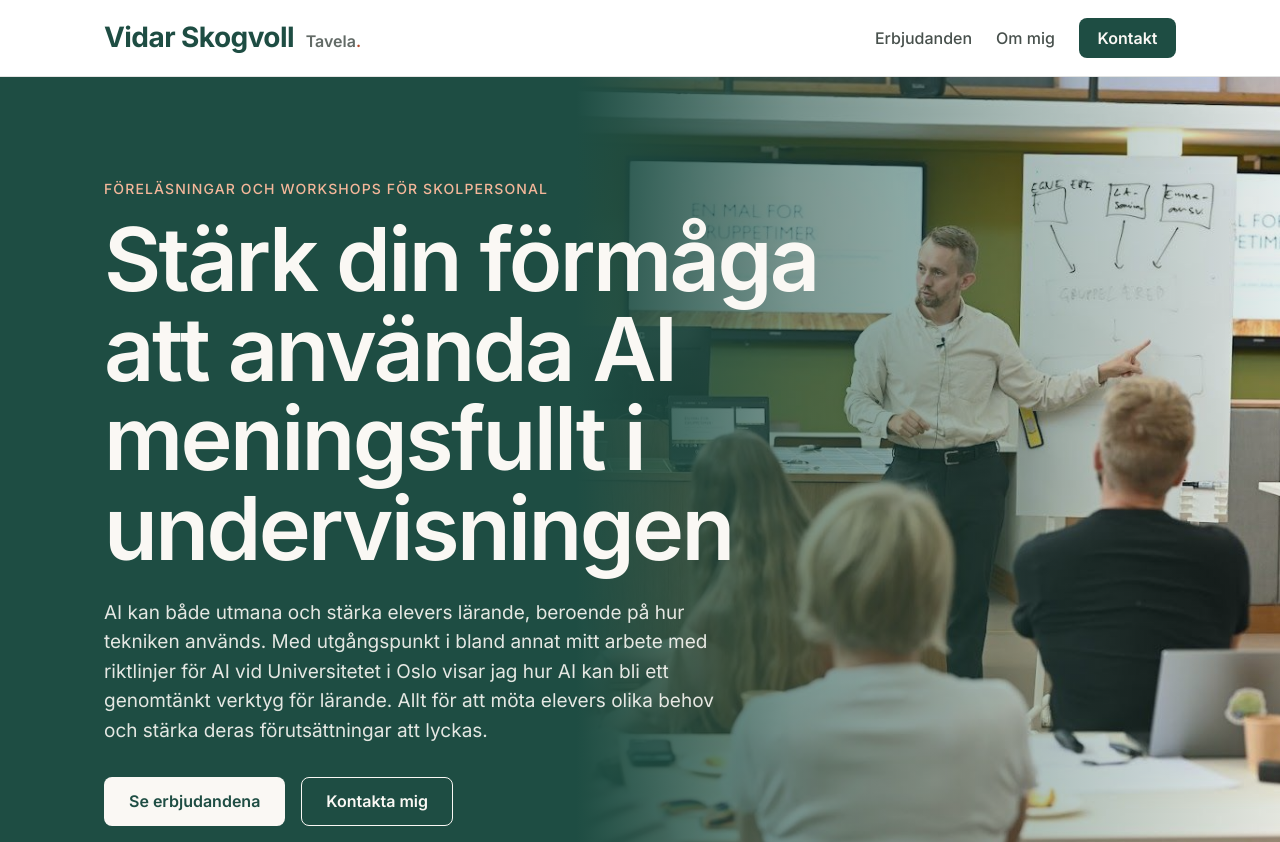
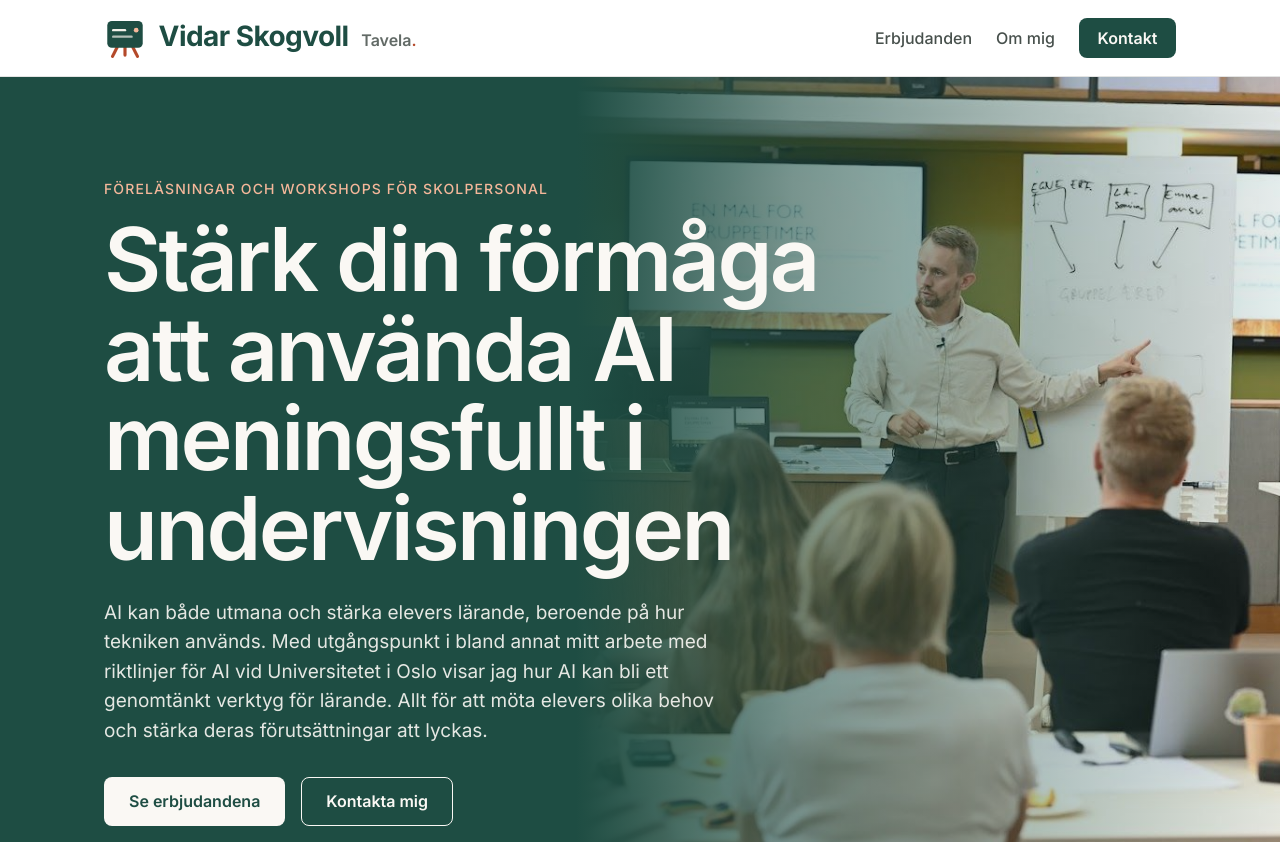
Before and after one commit to vidarsko/website_tavela_se, a plain HTML site: page index.html in a window 1280 px wide. Shown: the top 842 px of the page. Drawn offline with Linux system fonts and the light colour scheme.

Commit message:
Deploy from vidarsko/website_tavela_se_builder@4239f114596647c0c29e2585597bb3c01f54dbef

```diff
--- a/css/components.css
+++ b/css/components.css
@@ -26,9 +26,13 @@
 }
 
 /* Vidar's name is the big one, Tavela the small mark beside it (Pauline's
-   point that a school books him, not a brand). Text until there is a logo;
-   the dot is the accent, nothing more. */
+   point that a school books him, not a brand). The logo is the favicon's
+   easel (from 2026-11-22), sitting before the name; the dot is the accent,
+   nothing more. */
 .wordmark {
+  display: inline-flex;
+  align-items: baseline;
+  gap: 0.45em;
   font-family: var(--font-sans);
   font-size: var(--step-l);
   font-weight: 700;
@@ -37,12 +41,17 @@
   text-decoration: none;
 }
 .wordmark:hover { color: var(--primary-strong); }
+.wordmark__logo {
+  align-self: center;
+  width: 1.5em;
+  height: 1.5em;
+  flex-shrink: 0;
+}
 .wordmark__brand {
   font-size: var(--step-s);
   font-weight: 600;
   letter-spacing: 0;
   color: var(--ink-3);
-  margin-left: 0.35em;
 }
 .wordmark__brand::after { content: "."; color: var(--accent); }
 
--- a/index.html
+++ b/index.html
@@ -22,7 +22,7 @@
        than injected with JS like on aiskilltrees.com. Change one, change all. -->
   <header class="siteheader">
     <div class="siteheader__inner">
-      <a class="wordmark" href="/">Vidar Skogvoll <span class="wordmark__brand">Tavela</span></a>
+      <a class="wordmark" href="/"><img class="wordmark__logo" src="/favicon.svg" alt="" width="40" height="40">Vidar Skogvoll <span class="wordmark__brand">Tavela</span></a>
       <nav class="sitenav" aria-label="Huvudmeny">
         <a href="/#erbjudanden">Erbjudanden</a>
         <a href="/#om-mig">Om mig</a>
```
Also changed, not shown: forelasning-ai-och-larande/index.html (+1 -1 lines), integritet/index.html (+1 -1 lines), workshop-fardighetstrad/index.html (+1 -1 lines), workshop-interaktiva-simuleringar/index.html (+1 -1 lines), media/logo-inverse.svg (added), 1 other file.
